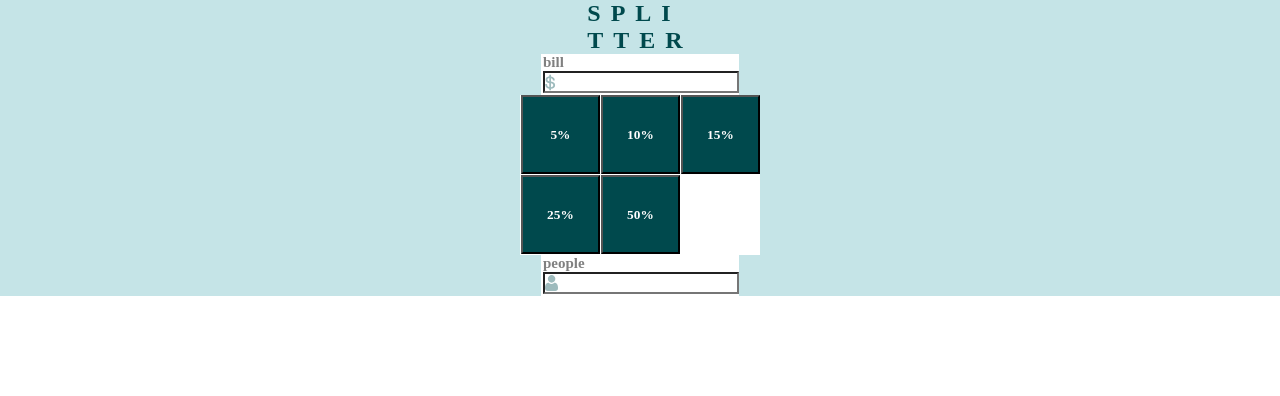
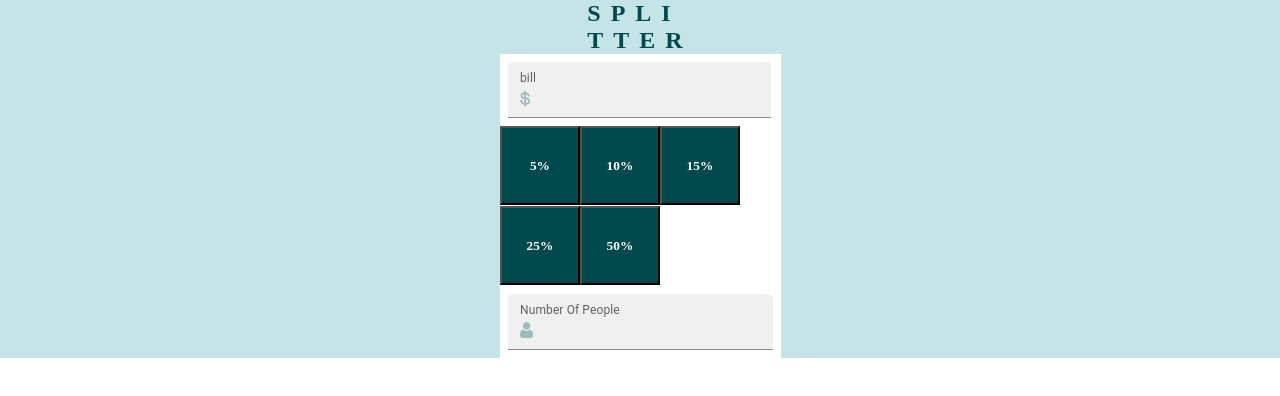
Before and after one commit to AiAweida/tipping, a React (Create React App) app: page / in a window 1280 px wide. Shown: the top 396 px of the page. Built offline with nearby package versions, Linux system fonts and the light colour scheme; a web font is replaced by a local one.

Commit message:
used mui for the text feild layout

```diff
--- a/package.json
+++ b/package.json
@@ -3,6 +3,10 @@
   "version": "0.1.0",
   "private": true,
   "dependencies": {
+    "@emotion/react": "^11.8.1",
+    "@emotion/styled": "^11.8.1",
+    "@mui/icons-material": "^5.4.2",
+    "@mui/material": "^5.4.2",
     "@testing-library/jest-dom": "^5.16.2",
     "@testing-library/react": "^12.1.2",
     "@testing-library/user-event": "^13.5.0",
@@ -13,7 +17,7 @@
     "@types/styled-components": "^5.1.22",
     "react": "^17.0.2",
     "react-dom": "^17.0.2",
-    "react-scripts": "^3.0.1",
+    "react-scripts": "^5.0.0",
     "typescript": "^4.5.5",
     "web-vitals": "^2.1.4"
   },
--- a/src/App.css
+++ b/src/App.css
@@ -5,9 +5,12 @@
   align-items: center;
 }
 .Input__container {
+  background-color: white;
+}
+.Button__container {
   display: grid;
   grid-template-rows: repeat(2, 80px);
   grid-template-columns: repeat(3, 80px);
-  background-color: white;
-  /* width: 20.3%; */
+  /* background-color: white; */
+  width: 100%;
 }
--- a/src/components/button/index.tsx
+++ b/src/components/button/index.tsx
@@ -1,4 +1,4 @@
-import React from "react";
+import * as React from "react";
 import "./index.css";
 const Button: React.FC<{ symbol: string }> = ({ symbol }) => {
   // const { color, setcolor } = useState("--Verydarkcyan");
--- a/src/components/textbox/index.css
+++ b/src/components/textbox/index.css
@@ -1,32 +1,21 @@
 .Text {
-  margin-bottom: 1%;
-  margin-left: 1%;
   color: black;
   background-color: var(--White);
   font-family: var(--Family);
   font-weight: bold;
-  background-position: left;
-  padding-left: 15px;
+  border-radius: 1%;
 }
-#bill {
-  background-image: url("../../images/dollar.svg");
-  background-repeat: no-repeat;
-}
-#people {
-  background-image: url("../../images/person.svg");
-  background-repeat: no-repeat;
-}
-.label__layout {
+/* .label__layout {
   font-size: 15px;
   background-color: white;
   color: grey;
   margin-left: 2px;
-}
-.Input_text {
+} */
+/* .Input_text {
   position: relative;
   /* align-items: initial; */
-  flex-direction: column;
-  display: flex;
-  background-color: white;
-  /* width: 20.3%; */
-}
+/* flex-direction: column;
+display: flex;
+background-color: white;
+width: 20.3%; */
+/*} */
--- a/src/components/textbox/index.tsx
+++ b/src/components/textbox/index.tsx
@@ -1,15 +1,27 @@
-import React from "react";
-import "./index.css";
-
-const Amount: React.FC<{
-  icon: string;
-  title: string;
-}> = ({ icon, title }) => {
+import * as React from "react";
+import Box from "@mui/material/Box";
+import InputAdornment from "@mui/material/InputAdornment";
+import TextField from "@mui/material/TextField";
+// import "./index.css";
+const InputWithIcon: React.FC<{ icon?: string; label: string }> = ({
+  icon,
+  label,
+}) => {
   return (
-    <div className="Input_text">
-      <label className="label__layout">{title}</label>
-      <input dir="rtl" id={icon} className="Text" typeof="text" />
-    </div>
+    <Box sx={{ "& > :not(style)": { m: 1 } }}>
+      <TextField
+        id="input-with-icon-textfield"
+        label={label}
+        InputProps={{
+          startAdornment: (
+            <InputAdornment position="start">
+              <img src={icon} alt={label} />
+            </InputAdornment>
+          ),
+        }}
+        variant="filled"
+      />
+    </Box>
   );
 };
-export default Amount;
+export default InputWithIcon;
--- a/src/containers/Header/Header.tsx
+++ b/src/containers/Header/Header.tsx
@@ -1,4 +1,5 @@
 import React from "react";
+import "./Header.css";
 interface HeaderProps {}
 export const Header: React.FC<HeaderProps> = () => {
   return (
--- a/src/containers/Layout/index.tsx
+++ b/src/containers/Layout/index.tsx
@@ -1,19 +1,22 @@
-import React from "react";
-import Button from "../../components/button";
-import Amount from "../../components/textbox";
+import * as React from "react";
+import Button from "../../Components/Button";
+import InputWithIcon from "../../Components/Textbox";
+import person from "../../images/person.svg";
+import bill from "../../images/dollar.svg";
+import "../../App.css";
 interface buttonprops {}
 export const InputLayout: React.FC<buttonprops> = () => {
   return (
-    <>
-      <Amount icon="bill" title="bill" />
-      <div className="Input__container">
+    <div className="Input__container">
+      <InputWithIcon icon={bill} label="bill" />
+      <div className="Button__container">
         <Button symbol="5%" />
         <Button symbol="10%" />
         <Button symbol="15%" />
         <Button symbol="25%" />
         <Button symbol="50%" />
       </div>
-      <Amount icon="people" title="people" />
-    </>
+      <InputWithIcon icon={person} label="Number Of People" />
+    </div>
   );
 };
```
Also changed, not shown: src/App.tsx (+4 -4 lines), 1 other file (tests, documents, lock files or other folders).
